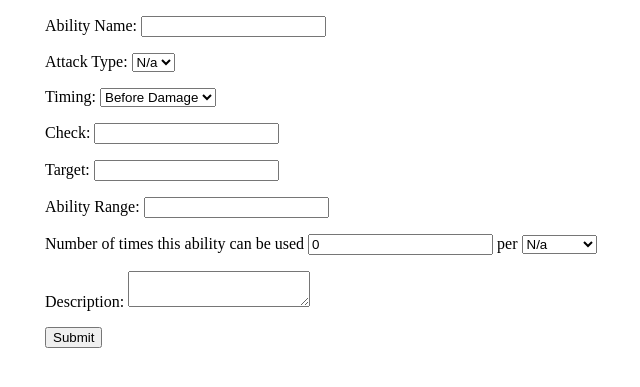
After one commit to razage/aggressive-mustard, a Flask app: page /enemies/1/abilities/create in a window 1280 px wide. The commit adds this page. Shown: the top 387 px of the page, without its empty margins (279-919 px from the left). Run offline with Flask 2, Linux system fonts and the light colour scheme; tables that the repository leaves empty hold one stand-in row (values such as "Sample post").

Commit message:
added the ability to give enemies abilities.
more tweaking will need to be done as abilities will need to be taggable and more things will need to be in the dropdown menus as I go on. I'm not completely happy having all the ability functionality in the enemy package, as it's making that package much less of a package by being multipurpose. the problem is that abilities are only assigned to enemies (players have skills...is my current thought process) and it seems silly to have an entire package dedicated to that. I'm going to think about that a lot, and eventually I might refactor that into a new form.

as more of a note to myself, I'm considering making a Taggable abstract model since I use that so often and it doesn't really need to be unique.

```diff
--- a/am/enemies/forms.py
+++ b/am/enemies/forms.py
@@ -1,6 +1,24 @@
 from flask_wtf import FlaskForm
 from wtforms.fields import IntegerField, SelectField, StringField, TextAreaField
 from wtforms.validators import DataRequired, Length, Optional
+
+timings = [
+    ("Before Damage", "Before Damage"), ("Constant", "Constant"), ("Damage Roll", "Damage Roll"), ("Major", "Major"),
+    ("Minor", "Minor"), ("Move", "Move"), ("Refer", "Refer")
+]
+timeframes = [("", "N/a"), ("Round", "Round"), ("Scene", "Scene"), ("Scenario", "Scenario")]
+
+
+class AbilityForm(FlaskForm):
+    name = StringField("Ability Name", [DataRequired(), Length(1, 32)])
+    attack_type = SelectField("Attack Type", choices=[(0, "N/a")], coerce=int, validators=[Optional()])
+    timing = SelectField("Timing", choices=timings, validators=[DataRequired()])
+    check = StringField("Check", validators=[Optional()])
+    target = StringField("Target", [Optional()])
+    range = StringField("Ability Range", [Optional()])
+    limit_times = IntegerField("Number of times this ability can be used", default=0, validators=[Optional()])
+    limit_tf = SelectField("per", choices=timeframes, validators=[Optional()])
+    description = TextAreaField("Description", validators=[DataRequired()])
 
 
 class EnemyForm(FlaskForm):
--- a/am/enemies/views.py
+++ b/am/enemies/views.py
@@ -1,8 +1,8 @@
 from flask import Blueprint, redirect, render_template, url_for
 
 from am.models import db
-from .forms import EnemyForm
-from .models import Enemy
+from .forms import AbilityForm, EnemyForm
+from .models import Ability, Enemy
 from am.tags.models import Tag
 
 mod = Blueprint("enemies", __name__, url_prefix="/enemies")
@@ -49,3 +49,47 @@ def create_enemy():
                 print("%s: %s" % (getattr(form, field).label.text, error))
 
     return render_template("enemies/enemy_create.html", title="Create an Enemy", form=form)
+
+
+@mod.route("/abilities/<int:ability_id>")
+def view_ability(ability_id):
+    pass
+
+
+@mod.route("/<int:enemy_id>/abilities/create", methods=["GET", "POST"])
+def create_ability(enemy_id):
+    e = Enemy.query.get_or_404(enemy_id)
+
+    form = AbilityForm()
+    form.attack_type.choices += [(q.id, q.name) for q in
+                                 db.session.query(Tag).filter(Tag.category == "Attack Type").order_by(Tag.name).all()]
+
+    if form.validate_on_submit():
+        a = Ability(form.name.data, form.timing.data, None, None, None, None, form.description.data)
+
+        if form.attack_type.data == "":
+            a.attack_type_id = None
+        else:
+            a.attack_type_id = form.attack_type.data
+
+        if form.check.data != "":
+            a.check = form.check.data
+
+        if form.target.data != "":
+            a.target = form.target.data
+
+        if form.range.data != "":
+            a.range = form.range.data
+
+        if form.limit_times.data > 0 and form.limit_tf.data != "":
+            a.limit = "%s/%s" % (str(form.limit_times.data), form.limit_tf.data)
+
+        e.abilities.append(a)
+        db.session.commit()
+        return redirect(url_for("enemies.view_enemy", enemy_id=e.id))
+    else:
+        for field, errors in form.errors.items():
+            for error in errors:
+                print("%s: %s" % (getattr(form, field).label.text, error))
+
+    return render_template("enemies/ability_create.html", title="Create an Ability for %s" % e.name, enemy=e, form=form)
--- /dev/null
+++ b/am/templates/enemies/ability_create.html
@@ -0,0 +1,15 @@
+{% extends "base.html" %}
+{% block content %}
+    <form method="post" action="{{ url_for('enemies.create_ability', enemy_id=enemy.id) }}">
+        {{ form.csrf_token }}
+        <p>{{ form.name.label }}: {{ form.name }}</p>
+        <p>{{ form.attack_type.label }}: {{ form.attack_type }}</p>
+        <p>{{ form.timing.label }}: {{ form.timing }}</p>
+        <p>{{ form.check.label }}: {{ form.check }}</p>
+        <p>{{ form.target.label }}: {{ form.target }}</p>
+        <p>{{ form.range.label }}: {{ form.range }}</p>
+        <p>{{ form.limit_times.label }} {{ form.limit_times }} {{ form.limit_tf.label }} {{ form.limit_tf }}</p>
+        <p>{{ form.description.label }}: {{ form.description }}</p>
+        <button type="submit">Submit</button>
+    </form>
+{% endblock %}
```
Also changed, not shown: am/enemies/models.py (+26 -0 lines), am/templates/enemies/enemy_view.html (+10 -0 lines), initial_data/tags.json (+5 -5 lines).
